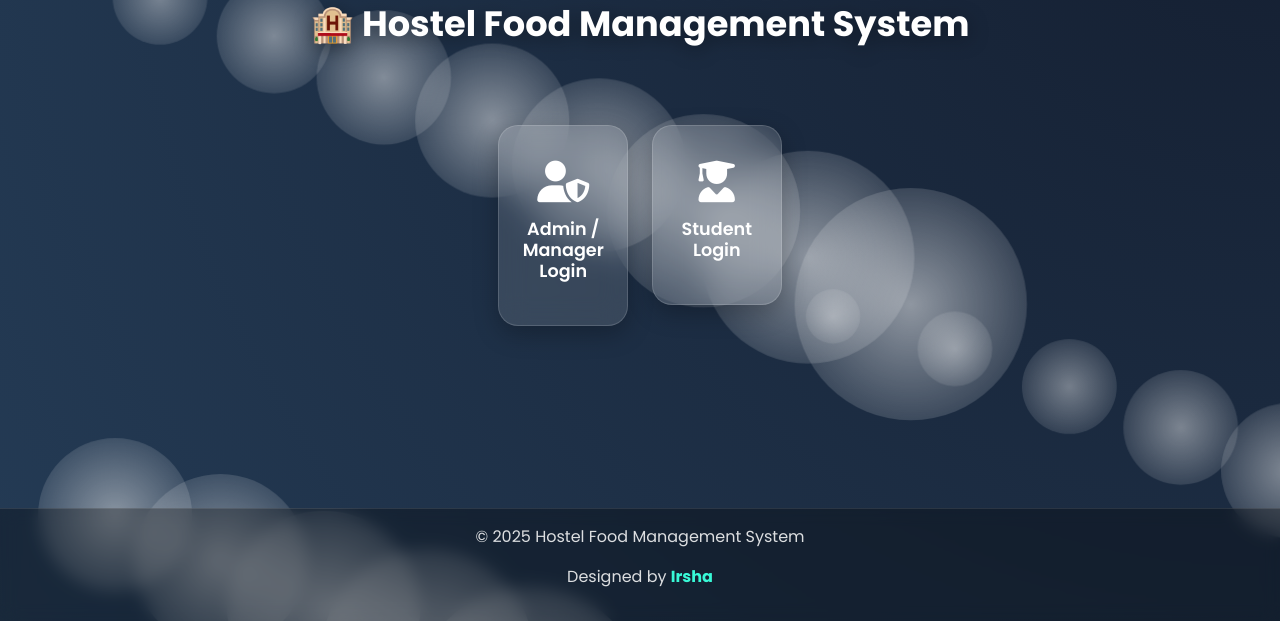
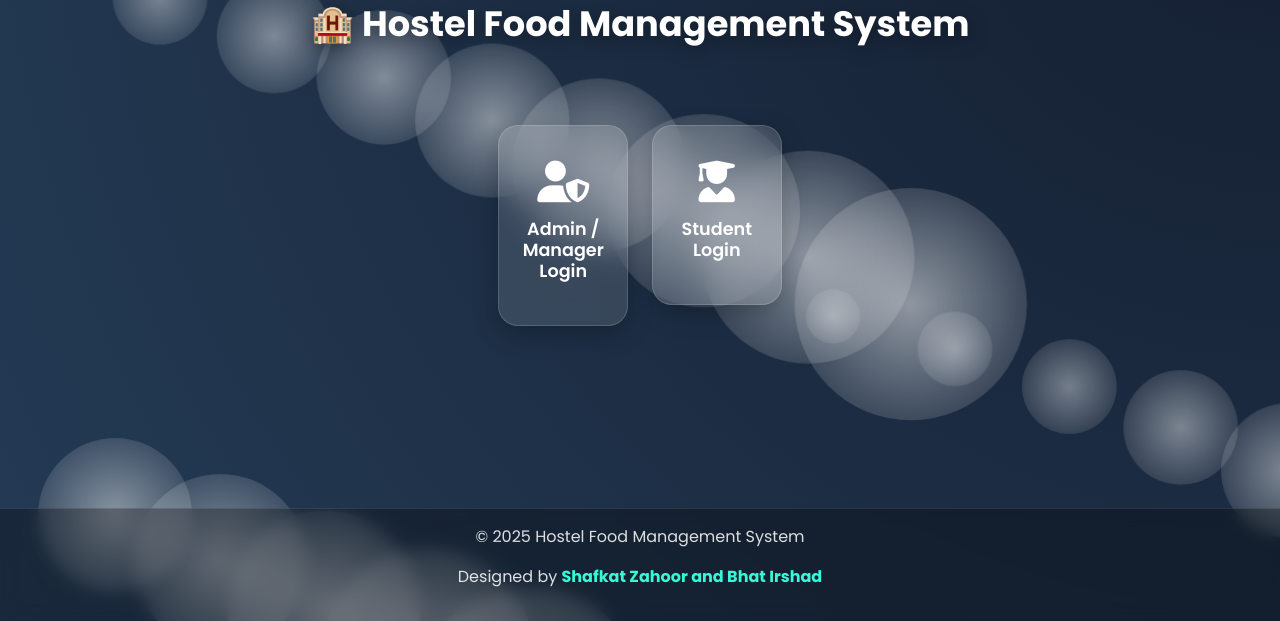
Before and after one commit to Shafkat494/chillies, a Flask app: page / in a window 1280 px wide. Shown: the part 179-800 px from the top of the page. Run offline with Flask 3, Linux system fonts and the light colour scheme.

Commit message:
Update index.html

```diff
--- a/templates/index.html
+++ b/templates/index.html
@@ -220,7 +220,7 @@
   <!-- Footer -->
   <footer>
     <p>&copy; 2025 Hostel Food Management System</p>
-    <p>Designed by <strong>Irsha</strong></p>
+    <p>Designed by <strong>Shafkat Zahoor and Bhat Irshad</strong></p>
   </footer>
 </body>
 </html>
```
